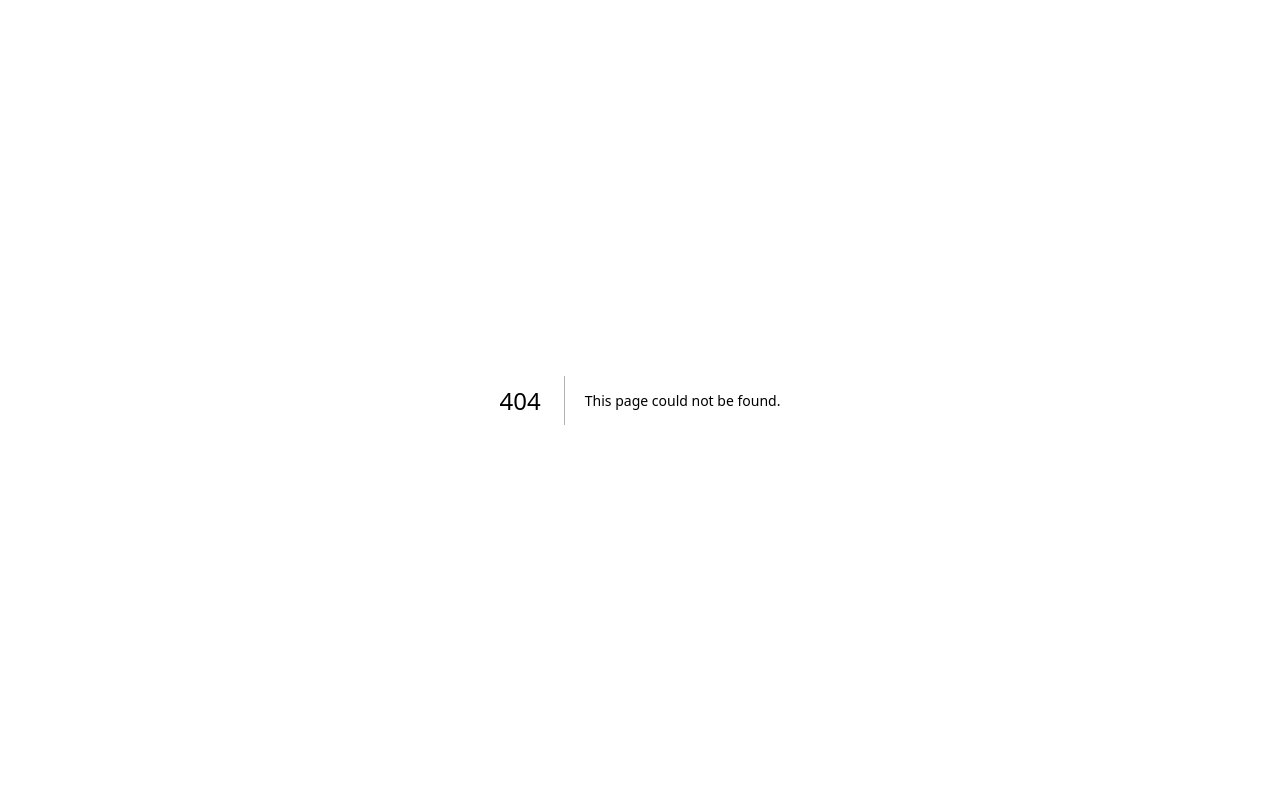
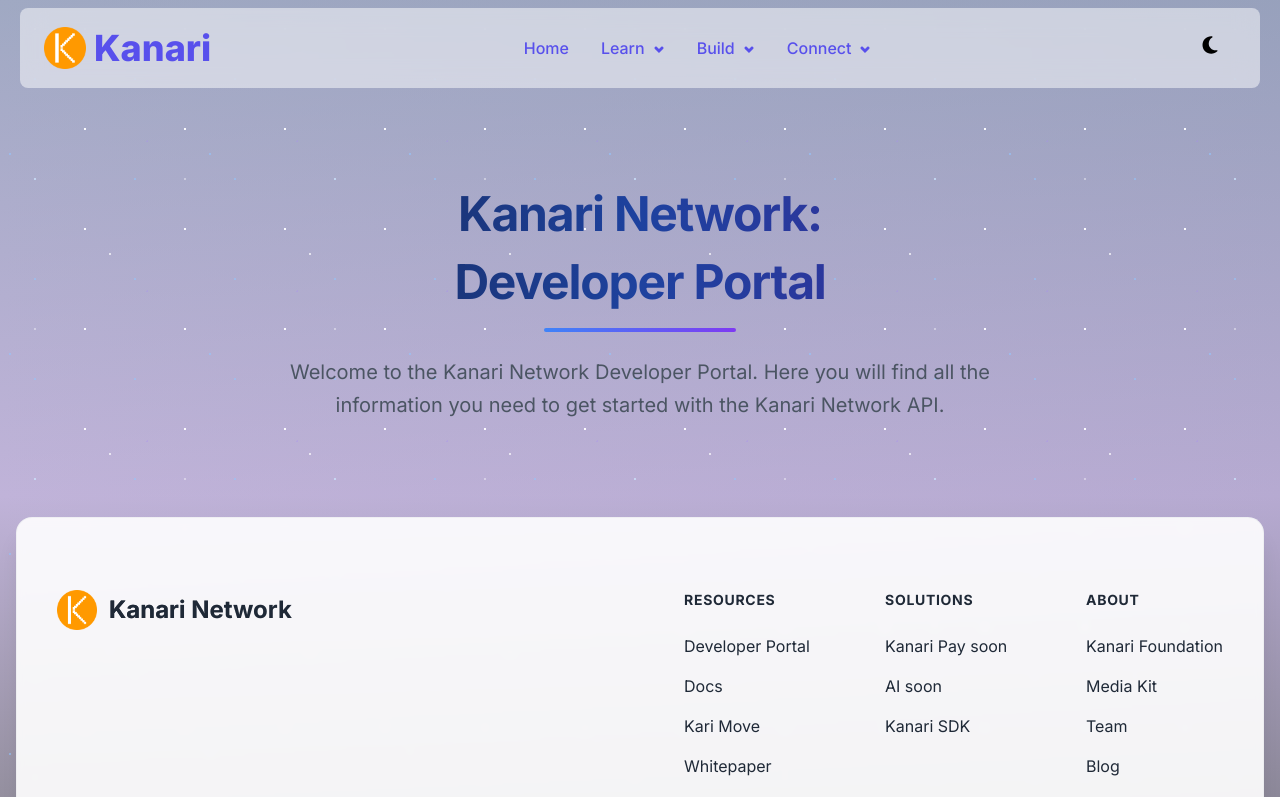
Before and after one commit to kanari-network/kanari-web, a Next.js app: page /DeveloperPortal in a window 1280 px wide. Before the commit this address had no page. Shown: the top 797 px of the page. Built offline with nearby package versions, Linux system fonts and the light colour scheme.

Commit message:
Add Developer Portal page and update Footer link to point to it

```diff
--- /dev/null
+++ b/src/app/DeveloperPortal/page.tsx
@@ -0,0 +1,70 @@
+'use client';
+import React, { useState } from 'react';
+import Navbar from '../Section/body/Navbar';
+import Footer from '../Section/body/Footer';
+import Image from 'next/image'
+
+
+export default function DeveloperPortal() {
+    const [darkMode, setDarkMode] = useState(false);
+
+    return (
+
+        <div className={`transition-colors duration-300 ${darkMode
+            ? 'dark bg-gray-900 dark:bg-gradient-to-r dark:from-gray-800 dark:to-gray-900'
+            : 'bg-gradient-to-r from-gray-100 to-gray-200'
+            }`}>
+            <Navbar darkMode={darkMode} setDarkMode={setDarkMode} />
+            <main className="relative">
+
+
+                {/* Features Section */}
+                <section className="relative min-h-screen overflow-hidden bg-gradient-to-r from-gray-100 to-gray-200 dark:from-gray-800 dark:to-gray-900">
+
+                    {/* Enhanced Cosmic Background */}
+                    <div className="absolute inset-0 overflow-hidden">
+                        {/* Base gradient */}
+                        <div className="absolute inset-0 bg-gradient-to-b from-blue-900/40 via-purple-900/30 to-black/50"></div>
+
+                        {/* Star layers */}
+                        <div className="stars-container">
+                            <div className="parallax-stars stars-small"></div>
+                            <div className="parallax-stars stars-medium"></div>
+                            <div className="parallax-stars stars-large"></div>
+                        </div>
+                    </div>
+
+                    {/* Content */}
+                    <div className="relative z-10">
+                        <section className="pt-24 py-2 px-2 "></section>
+
+                        <section className="py-20 px-4"> {/* Added dark mode gradient */}
+                            <div className="max-w-7xl mx-auto text-center">
+                                <div className="text-center space-y-6">
+                                    <h2 className="text-5xl font-bold tracking-tight leading-tight bg-gradient-to-r from-gray-900 via-blue-800 to-purple-900 dark:from-white dark:via-blue-300 dark:to-purple-200 bg-clip-text text-transparent group">
+                                        Kanari Network:
+                                        <span className="block mt-2 group-hover:translate-x-2 transition-transform">
+
+                                        Developer Portal
+                                        </span>
+                                        <div className="h-1 w-48 mx-auto mt-4 bg-gradient-to-r from-blue-500 to-purple-600 rounded-full transform origin-left group-hover:scale-x-125 transition-transform"></div>
+                                    </h2>
+
+                                    <p className="text-xl text-gray-600 dark:text-gray-300 max-w-3xl mx-auto leading-relaxed">
+                                        Welcome to the Kanari Network Developer Portal. Here you will find all the information you need to get started with the Kanari Network API.
+                                    </p>
+                                </div>
+
+                            </div>
+
+
+                        </section>
+
+                        <Footer darkMode={darkMode} setDarkMode={setDarkMode} />
+                    </div>
+                </section>
+
+            </main>
+        </div>
+    );
+};
--- a/src/app/Section/body/Footer.tsx
+++ b/src/app/Section/body/Footer.tsx
@@ -50,8 +50,8 @@
                 </h2>
                 <ul className="space-y-4">
                   <li>
-                    <a href="#" className="inline-block hover:translate-x-1 transition-transform hover:underline decoration-2 underline-offset-4">
-                      Developer portal
+                    <a href="/DeveloperPortal" className="inline-block hover:translate-x-1 transition-transform hover:underline decoration-2 underline-offset-4">
+                      Developer Portal
                     </a>
                   </li>
                   <li className="mb-4">
```
